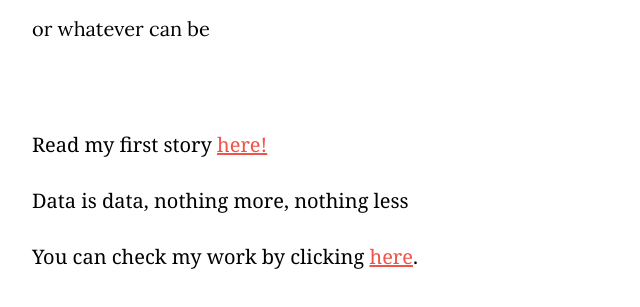
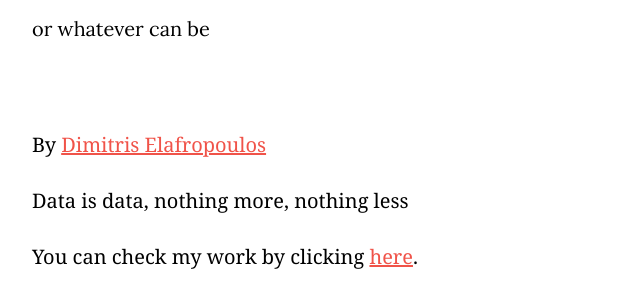
Before and after one commit to dimitriselaf/.github.io, a plain HTML site: page index.html in a window 1280 px wide. Shown: the part 259-566 px from the top of the page, without its empty margins (288-928 px from the left). Drawn offline with Linux system fonts and the light colour scheme.

Commit message:
Update index.html

```diff
--- a/index.html
+++ b/index.html
@@ -117,10 +117,10 @@
             <p class="subhead">or whatever can be</p>
         </div>
         <div class="byline">
-            <p>Read my first story <a href="https://dimitriselaf.github.io/Tik-Tok.github.io/">here!</a></p>
+            <p>By <a href="https://www.linkedin.com/in/dimitriselafropoulos/"> Dimitris Elafropoulos</a></p>
         </div>
         <p>Data is data, nothing more, nothing less</p>
-        <p>You can check my work by clicking <a href="https://github.com/dimitriselaf/">here</a>.</a></p>
+        <p>You can check my work by clicking <a href="https://dimitriselaf.github.io/Tik-Tok.github.io/">here</a>.</a></p>
 
 </body>
 
```
